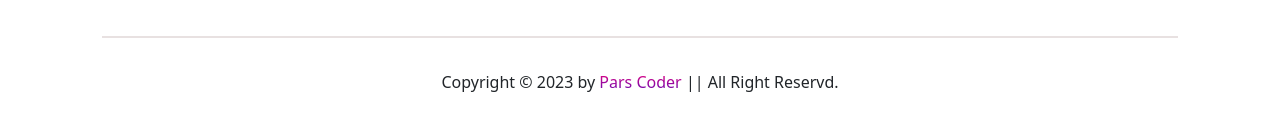
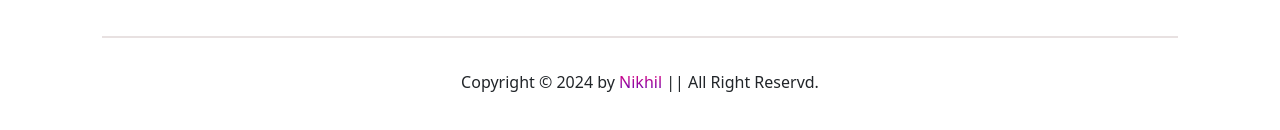
Before and after one commit to nikhilscaria3/NikhilPortFolio, a plain HTML site: page index.html in a window 1280 px wide. Shown: the part 3796-3926 px from the top of the page. Drawn offline with nearby package versions, Linux system fonts and the light colour scheme.

Commit message:
Update index.html

```diff
--- a/index.html
+++ b/index.html
@@ -330,7 +330,7 @@
 
 
     <footer>
-        <p>Copyright © 2023 by <span>Pars Coder</span> || All Right Reservd.</p>
+        <p>Copyright © 2024 by <span>Nikhil</span> || All Right Reservd.</p>
     </footer>
 
     <div id="progress">
```
